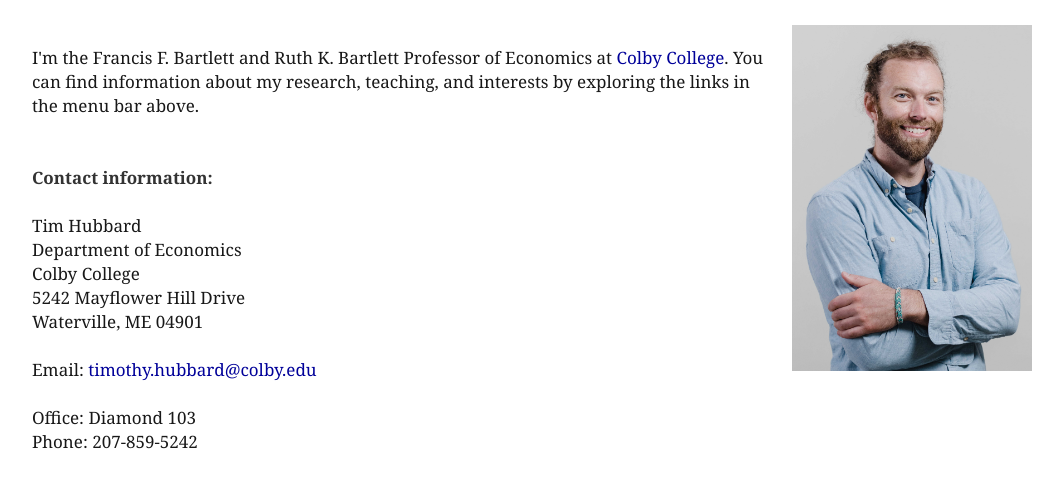
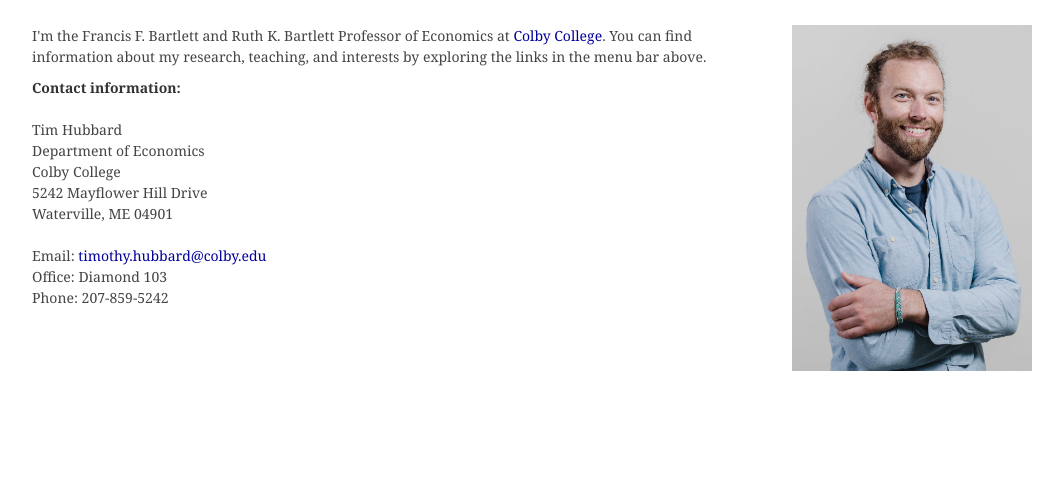
Before and after one commit to tphubbard/website, a plain HTML site: page index.html in a window 1280 px wide. Shown: the part 148-636 px from the top of the page, without its empty margins (108-1171 px from the left). Drawn offline with Linux system fonts and the light colour scheme.

Commit message:
Add files via upload

```diff
--- a/index.html
+++ b/index.html
@@ -5,13 +5,9 @@
 <!--[if (gte IE 9)|!(IE)]><!--><html lang="en"> <!--<![endif]-->
 <head>
 <meta charset="utf-8">
-<meta name="description"
-content="Tim Hubbard: Professor of Economics">
-<meta name="keywords"
-content="tim, timothy, p, timmothy, hubbard, hubard, hubbbard, colby, college, maine, texas, tech, university, ttu, iowa, economics, phd, assistant, professor, academic, teaching, research, cv, auctions, econometrics, microeconomics, industrial, organization, game, theory, computational, numerical, methods, permits, code">
-<meta name="author"
-content="Timothy P. Hubbard">
-<title>Tim Hubbard</title>
+<meta name="description" content="Tim Hubbard is the Francis F. Bartlett and Ruth K. Bartlett Professor of Economics at Colby College, specializing in auctions and applied game theory. Travel here to learn more about his research and interests.">
+<meta name="author" content="Timothy P. Hubbard">
+<title>Tim Hubbard | Professor of Economics | Colby College</title>
 
 <!-- for mobile devices -->
 <meta name="viewport" content="width=device-width, initial-scale=1, maximum-scale=1">
@@ -25,44 +21,6 @@ content="Timothy P. Hubbard">
 <link rel="stylesheet" href="stylesheets/base.css">
 <link rel="stylesheet" href="stylesheets/skeleton.css">
 <link rel="stylesheet" href="stylesheets/layout.css">
-
-<style type="text/css">
-a {
-font-decoration:none;
-text-decoration:none;
-}
-a:link {
-color: #000099;
-}
-a:visited {
-color: #336699;
-}
-a:hover {
-text-decoration:underline;
-}
-a:active {
-color: #000099;
-}
-body
-{
-font-family: georgia;
-}
-
-HR {
-display: none;
-}
-
-DIV.hr {
-margin: 2.0em 0;
-height: 0.4em;
-background-color: #000099;
-clear: both;
-}
-
-#wrapper {max-width: 1000px; margin: 0 auto; }
-
-</style>
-
 </head>
 
 <body style="margin:1em;padding:0">
@@ -78,36 +36,28 @@ Home | <a href="research.html">Research</a> | <a href="book.html">Book</a> | <a
 
 <br>
 
-<div align="center">
+<p>
 <img src="hubbard2021.jpg" class="profile-photo" alt="Tim Hubbard">
-</div>
+I'm the Francis F. Bartlett and Ruth K. Bartlett Professor of Economics at <a href="https://www.colby.edu/">Colby College</a>. You can find information about my research, teaching, and interests by exploring the links in the menu bar above.
+</p>
 
+<p>
+<strong>Contact information:</strong>
 <br>
-<h5>
-<div>
-I'm the Francis F. Bartlett and Ruth K. Bartlett Professor of Economics at <a href="https://www.colby.edu/">Colby College</a>.  You can find information about my research, teaching, and interests by exploring the links in the menu bar above.
-</div>
-<br>
-<br>
-<div>
-<strong>Contact information:</strong>
-</div>
 <br>
   Tim Hubbard<br>
   Department of Economics<br>
   Colby College<br>
   5242 Mayflower Hill Drive<br>
-Waterville, ME  04901<br>
-<br>
+  Waterville, ME 04901<br><br>
   Email: <a href="mailto:timothy.hubbard@colby.edu?subject=website">timothy.hubbard@colby.edu</a><br>
-<br>
   Office: Diamond 103<br>
-Phone: 207-859-5242<br>
-<br>
-<br>
+  Phone: 207-859-5242
+</p>
+
+<p>
   <a href="easteregg.html" style="color:#FFFFFF;">xyzzy</a>
-</div>
-</h5>
+</p>
 
 
 
--- a/stylesheets/layout.css
+++ b/stylesheets/layout.css
@@ -34,3 +34,40 @@ img {
         padding: 0;
     }
 }
+
+/* Custom Global Site Styles */
+body {
+    font-family: Georgia, serif;
+}
+
+#wrapper {
+    max-width: 1000px;
+    margin: 0 auto;
+}
+
+a {
+    text-decoration: none;
+}
+a:link {
+    color: #000099;
+}
+a:visited {
+    color: #336699;
+}
+a:hover {
+    text-decoration: underline;
+}
+a:active {
+    color: #000099;
+}
+
+HR {
+    display: none;
+}
+
+DIV.hr {
+    margin: 2.0em 0;
+    height: 0.4em;
+    background-color: #000099;
+    clear: both;
+}
```
Lines whose indentation alone changed are shown as unchanged.
